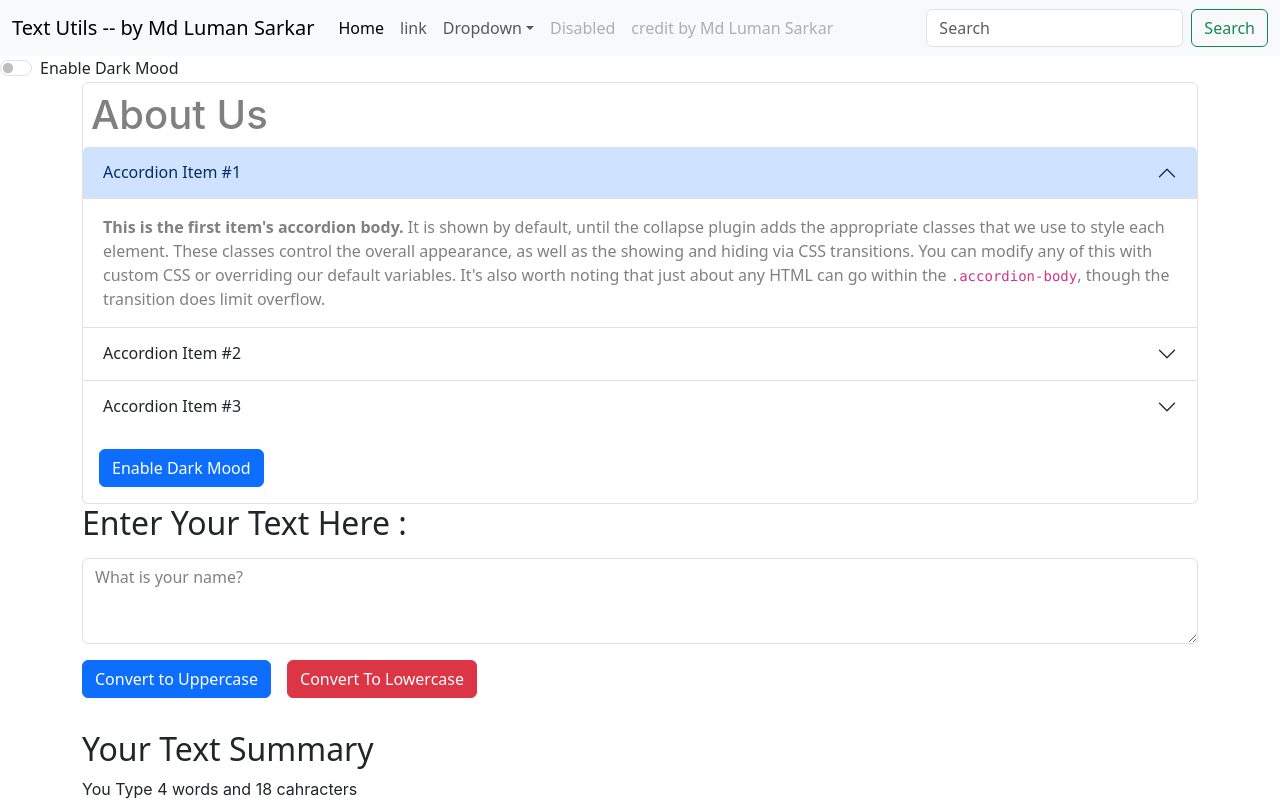
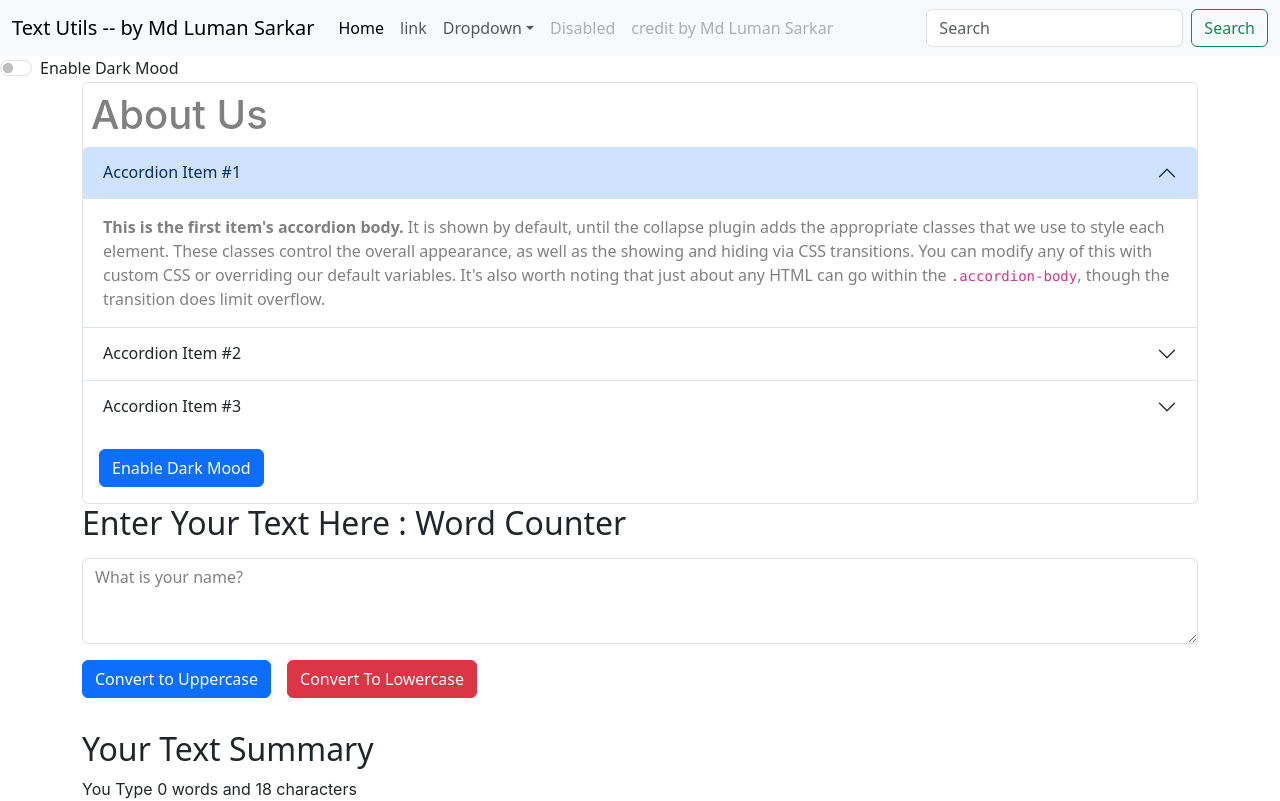
Before and after one commit to mdlumansarkar/TextUtils, a React (Create React App) app: page / in a window 1280 px wide. Shown: the top 801 px of the page. Built offline with nearby package versions, Linux system fonts and the light colour scheme.

Commit message:
nextUpdate

```diff
--- a/src/App.js
+++ b/src/App.js
@@ -64,7 +64,7 @@ export default function App() {
 
         {/* // </Router> */}
         <About mode = {mood}/>
-        <TextForms showAlert = {showAlert} mode = {mood} toggleMood = {toggleMood} heading = "Enter Your Text Here :"/>
+        <TextForms showAlert = {showAlert} mode = {mood} toggleMood = {toggleMood} heading = "Enter Your Text Here : Word Counter"/>
         <p>copyright@ Md Luman Sarkar || 2024</p>
 
     </>
--- a/src/components/TextForms.js
+++ b/src/components/TextForms.js
@@ -37,16 +37,16 @@ const TextForms = (props) => {
         <div  className="mb-3 container">
           <label for="myBox" className="form-label"><h2>{props.heading}</h2></label>
           <textarea style={{backgroundColor: props.mode === 'dark'?'grey':'white',color:props.mode === 'dark'?'white':'grey'}} className="form-control" value={text} onChange={handleOnChange} id="myBox" rows="3"></textarea>
-          <button className="btn btn-primary my-3" onClick={handleClickUp}>Convert to Uppercase</button>
-          <button className="btn btn-danger my-3 mx-3" onClick={handleClickLo}>Convert To Lowercase</button>
+          <button disabled = {text.length ===0} className="btn btn-primary my-3" onClick={handleClickUp}>Convert to Uppercase</button>
+          <button disabled = {text.length ===0} className="btn btn-danger my-3 mx-3" onClick={handleClickLo}>Convert To Lowercase</button>
 
         </div>
       </div>
       <div className="container my-3">
         <h2>Your Text Summary</h2>
-        <p>You Type {text.split(" ").length} words and {text.length} cahracters</p>
+        <p>You Type {text.split(" ").filter((element)=>{element.length!==0}).length} words and {text.length} characters</p>
         <p>You need to take time to read this {text.length*0.004} minutes</p>
-        <p>your text here : <br/>{text}</p>
+        <p>your text here : <br/>{text.length>0?text:"Nothing to preview!"}</p>
       </div>
     </>
 
```
